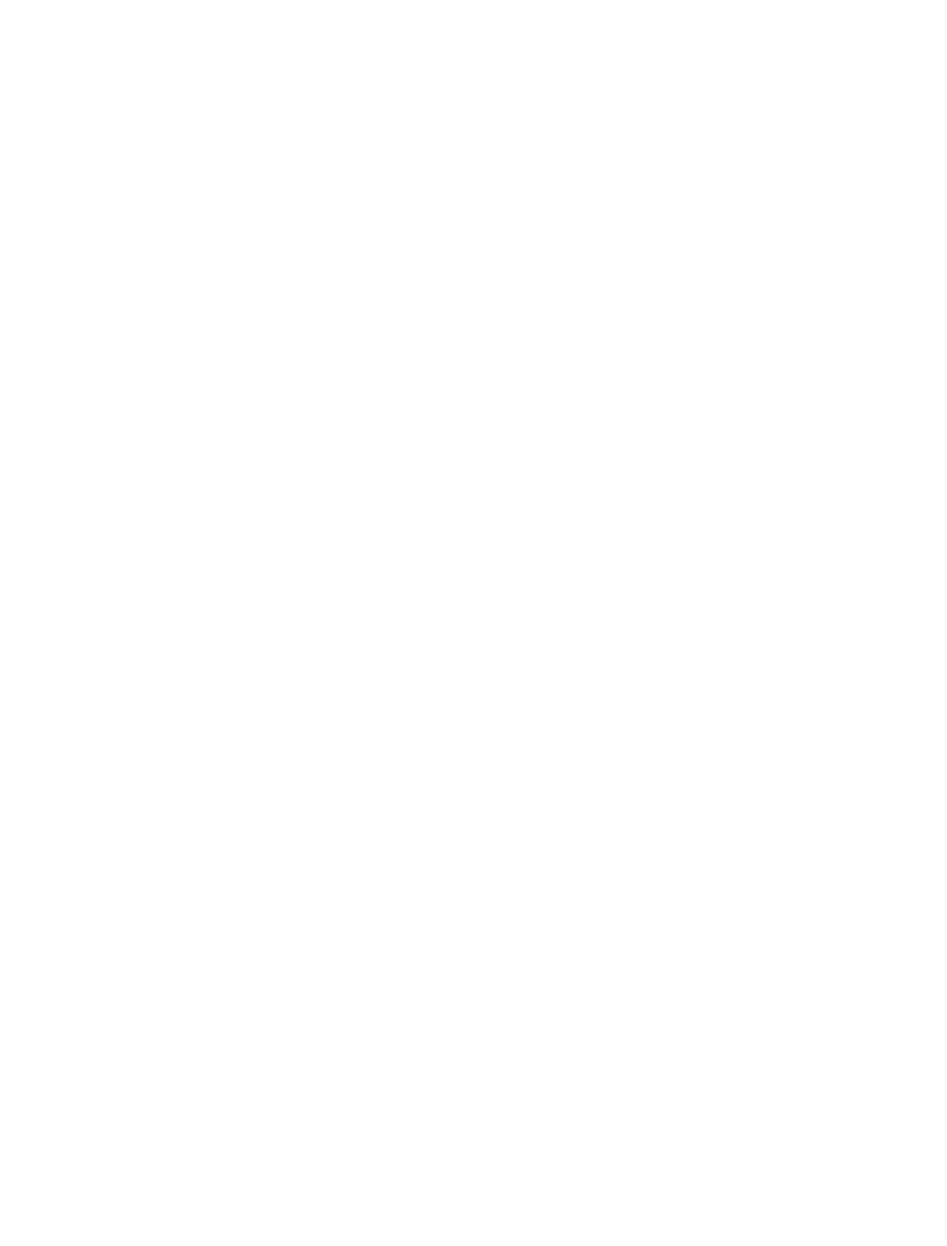
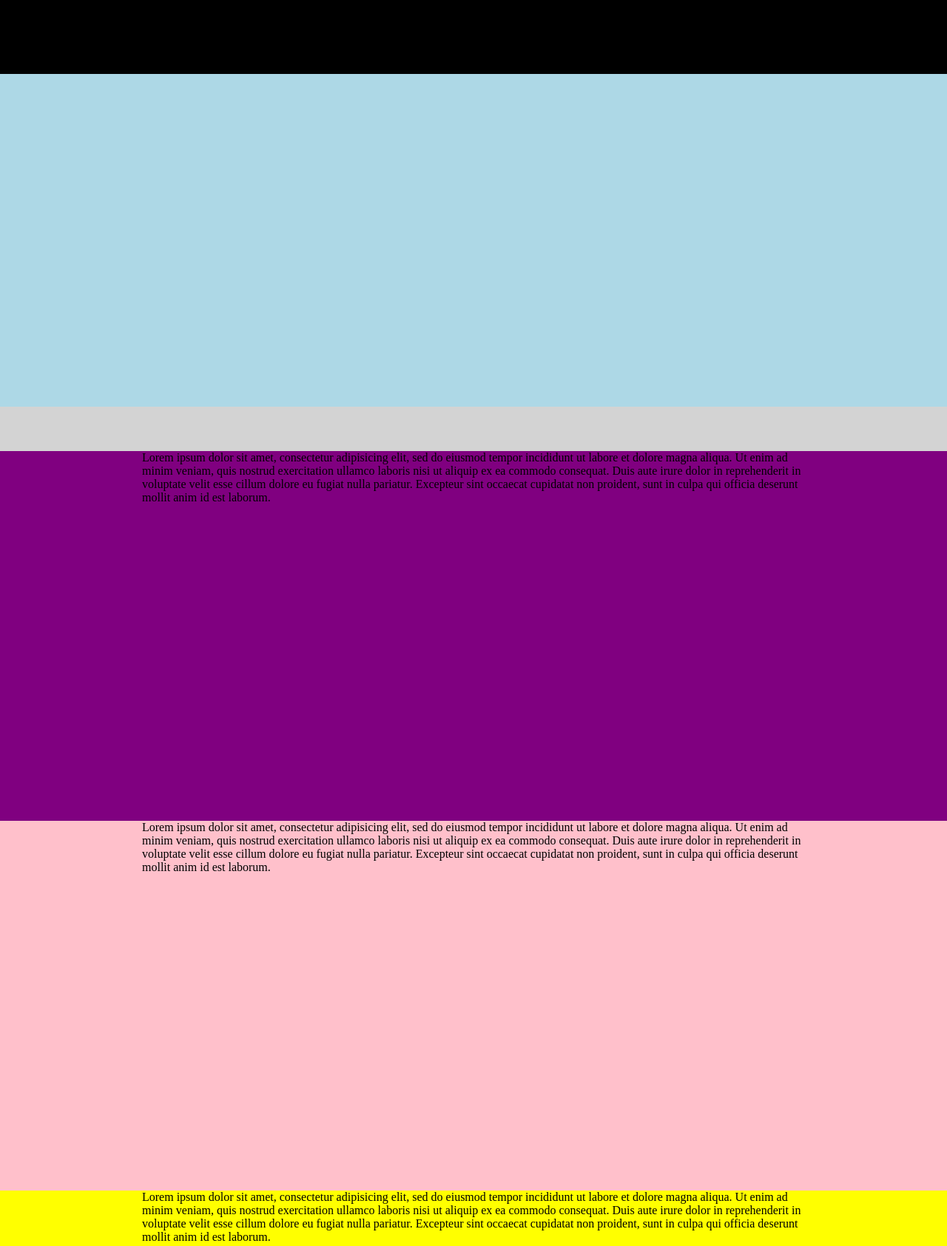
Before and after one commit to JesDon/sass-painter, a plain HTML site: page index.html in a window 1280 px wide. Shown: the top 1685 px of the page at 74% size. Before the commit the page ends 800 px from the top, so only its background shows below. Drawn offline with Linux system fonts and the light colour scheme.

Commit message:
inserita struttura html e sezioni con colori

```diff
--- a/index.html
+++ b/index.html
@@ -5,8 +5,46 @@
     <title>Sass Painter</title>
     <link rel="stylesheet" href="dist/app.css">
   </head>
+
   <body>
+    <!-- HEADER -->
+    <header>
+    </header>
+    <!-- /HEADER -->
 
+    <!-- JUMBOTRON -->
+    <div class="jumbotron">
+    </div>
+    <div class="jumbotron-bottom">
+    </div>
+    <!-- /JUMBOTRON -->
+
+    <!-- MAIN -->
+    <main>
+        <section class="first-section section-container">
+          <div class="section-content">
+            <p>Lorem ipsum dolor sit amet, consectetur adipisicing elit, sed do eiusmod tempor incididunt ut labore et dolore magna aliqua. Ut enim ad minim veniam, quis nostrud exercitation ullamco laboris nisi ut aliquip ex ea commodo consequat. Duis aute irure dolor in reprehenderit in voluptate velit esse cillum dolore eu fugiat nulla pariatur. Excepteur sint occaecat cupidatat non proident, sunt in culpa qui officia deserunt mollit anim id est laborum.</p>
+          </div>
+        </section>
+        <section class="second-section section-container">
+          <div class="section-content">
+            <p>Lorem ipsum dolor sit amet, consectetur adipisicing elit, sed do eiusmod tempor incididunt ut labore et dolore magna aliqua. Ut enim ad minim veniam, quis nostrud exercitation ullamco laboris nisi ut aliquip ex ea commodo consequat. Duis aute irure dolor in reprehenderit in voluptate velit esse cillum dolore eu fugiat nulla pariatur. Excepteur sint occaecat cupidatat non proident, sunt in culpa qui officia deserunt mollit anim id est laborum.</p>
+          </div>
+        </section>
+        <section class="third-section section-container">
+          <div class="section-content">
+            <p>Lorem ipsum dolor sit amet, consectetur adipisicing elit, sed do eiusmod tempor incididunt ut labore et dolore magna aliqua. Ut enim ad minim veniam, quis nostrud exercitation ullamco laboris nisi ut aliquip ex ea commodo consequat. Duis aute irure dolor in reprehenderit in voluptate velit esse cillum dolore eu fugiat nulla pariatur. Excepteur sint occaecat cupidatat non proident, sunt in culpa qui officia deserunt mollit anim id est laborum.</p>
+          </div>
+        </section>
+    </main>
+    <!-- /MAIN -->
+
+    <!-- FOOTER -->
+    <footer>
+    </footer>
+    <div class="footer-bottom">
+    </div>
+    <!-- /FOOTER -->
 
     <script src="dist/app.js" charset="utf-8"></script>
   </body>
--- a/src/Partials/_commons.scss
+++ b/src/Partials/_commons.scss
@@ -0,0 +1,5 @@
+*{
+  margin: 0;
+  padding: 0;
+  box-sizing: border-box;
+}
--- a/src/Partials/_footer.scss
+++ b/src/Partials/_footer.scss
@@ -0,0 +1,9 @@
+footer{
+  background-color: lightgrey;
+  height: 280px;
+}
+
+.footer-bottom{
+  background-color: darkgrey;
+  height: 100px;
+}
--- a/src/Partials/_header.scss
+++ b/src/Partials/_header.scss
@@ -0,0 +1,4 @@
+header{
+  background-color: black;
+  height: 100px;
+}
--- a/src/Partials/_jumbotron.scss
+++ b/src/Partials/_jumbotron.scss
@@ -0,0 +1,9 @@
+.jumbotron{
+  background-color: lightblue;
+  height: 450px;
+}
+
+.jumbotron-bottom{
+  background-color: lightgrey;
+  height: 60px;
+}
--- a/src/Partials/_main.scss
+++ b/src/Partials/_main.scss
@@ -0,0 +1,21 @@
+.first-section{
+  background-color: purple;
+}
+
+.second-section{
+  background-color: pink;
+}
+
+
+.third-section{
+  background-color: yellow;
+}
+
+.section-container{
+  height: 500px;
+}
+
+.section-content{
+  width: 70%;
+  margin: auto;
+}
--- a/src/Partials/_mixins.scss
+++ b/src/Partials/_mixins.scss
@@ -0,0 +1,4 @@
+// @mixin sectionContent{
+//   width: 70%;
+//   margin: auto;
+// }
--- a/src/app.scss
+++ b/src/app.scss
@@ -0,0 +1,7 @@
+@import "Partials/_variables.scss";
+@import "Partials/_mixins.scss";
+@import "Partials/_commons.scss";
+@import "Partials/_header.scss";
+@import "Partials/_jumbotron.scss";
+@import "Partials/_main.scss";
+@import "Partials/_footer.scss";
```
Also changed, not shown: dist/app.css.
